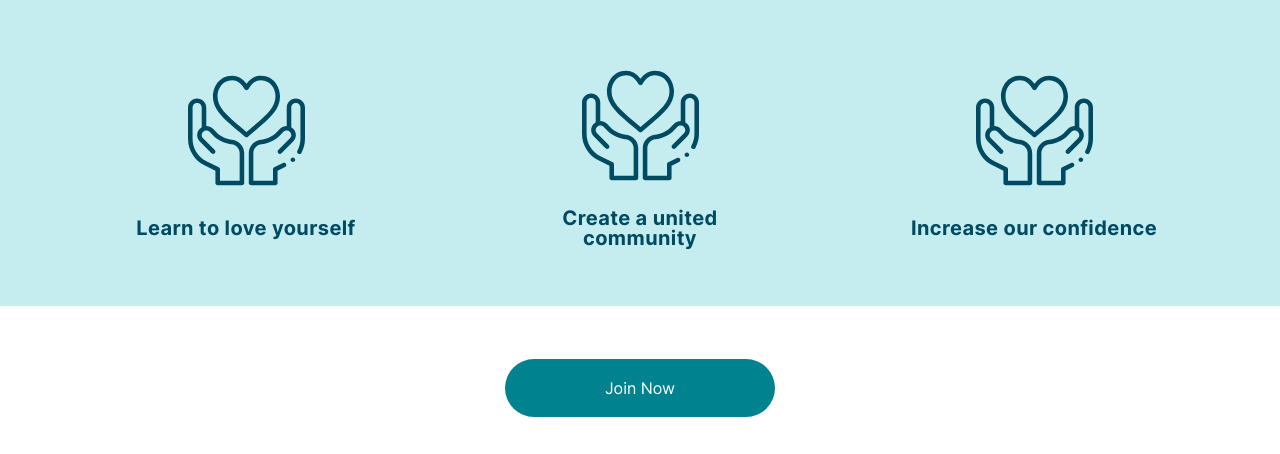
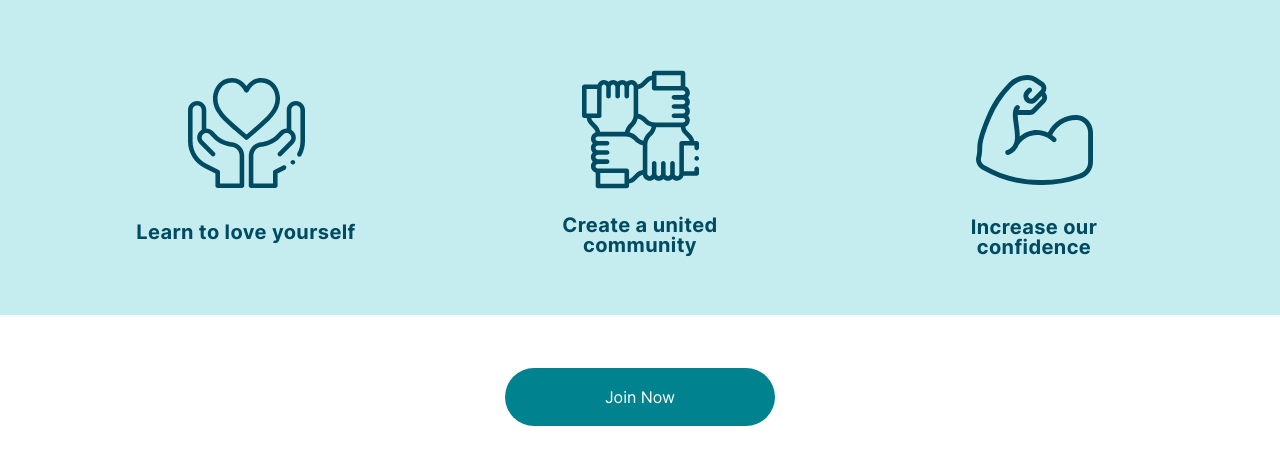
Before and after one commit to nimaprmdi/collaborate, a website: page index.html in a window 1280 px wide. Shown: the part 794-1248 px from the top of the page. Drawn offline with Linux system fonts and the light colour scheme.

Commit message:
Fix minor issues

```diff
--- a/assets/src/scss/components/primary/_goals.scss
+++ b/assets/src/scss/components/primary/_goals.scss
@@ -37,4 +37,5 @@
     color: $collaborate_primary_color;
     text-align: center;
     letter-spacing: 0.02em;
+    max-width: 240px;
 }
--- a/index.html
+++ b/index.html
@@ -23,12 +23,12 @@
                     <h4 class="c-goals__desc h4--small">Learn to love yourself</h4>
                 </div>
                 <div class="c-goals__item">
-                    <img class="c-goals__image" src="/assets/images/goals/hand-love.svg" alt="hand-love" />
+                    <img class="c-goals__image" src="/assets/images/goals/holding-hands.svg" alt="community" />
 
                     <h4 class="c-goals__desc h4--small">Create a united community</h4>
                 </div>
                 <div class="c-goals__item">
-                    <img class="c-goals__image" src="/assets/images/goals/hand-love.svg" alt="hand-love" />
+                    <img class="c-goals__image" src="/assets/images/goals/muscles.svg" alt="muscles" />
 
                     <h4 class="c-goals__desc h4--small">Increase our confidence</h4>
                 </div>
```
Also changed, not shown: assets/css/style.css, assets/src/css/style.css.
